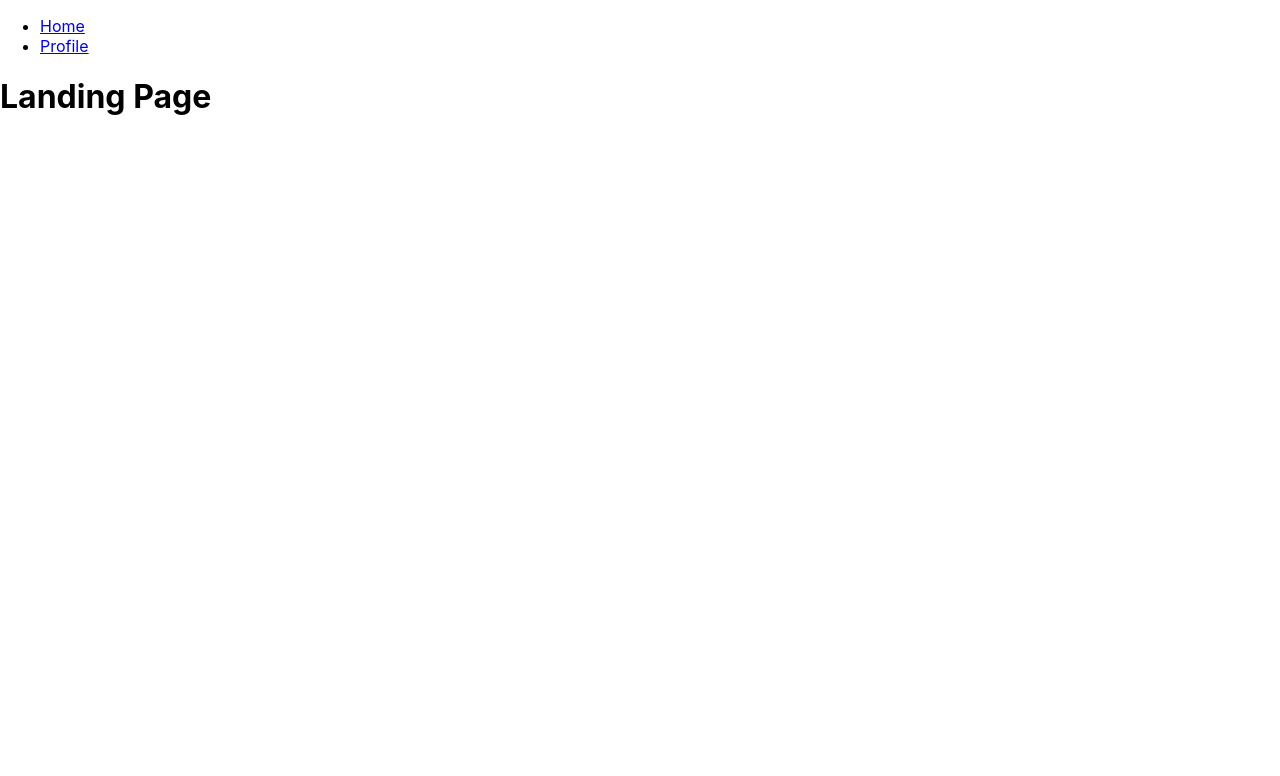
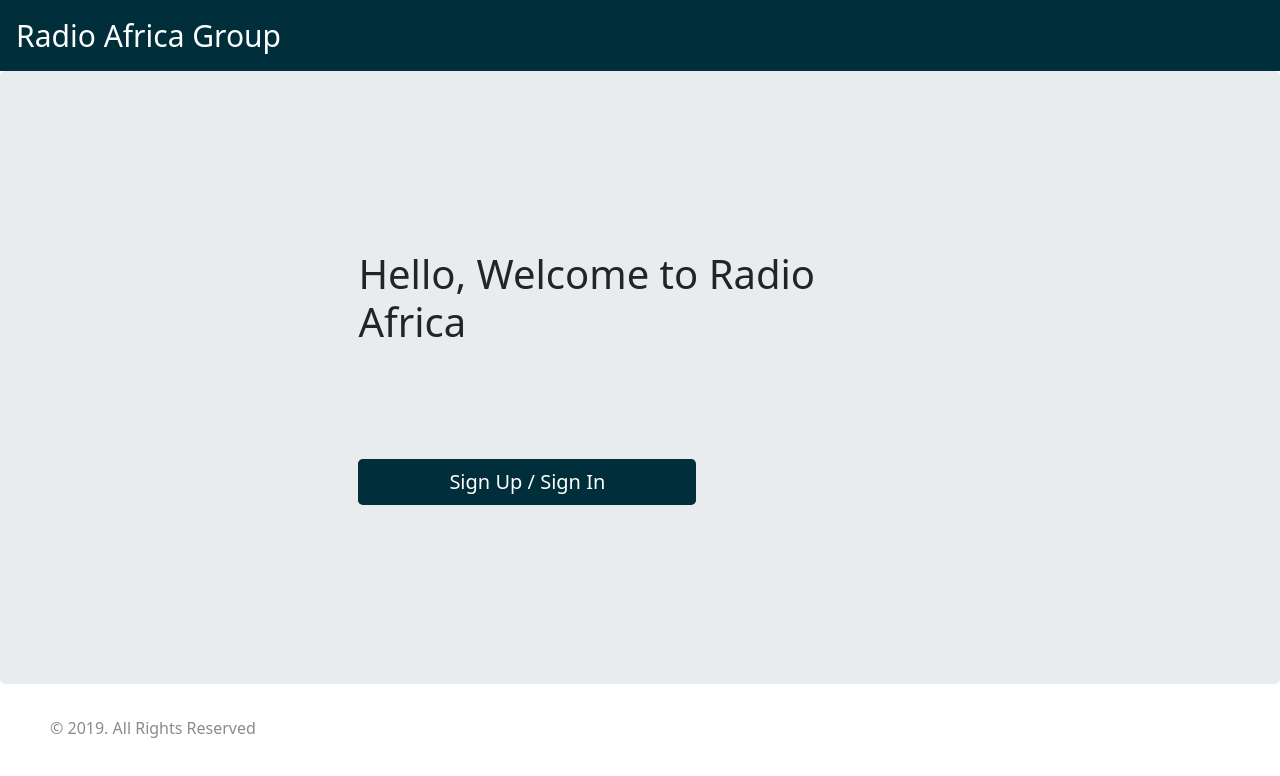
Before and after one commit to cob04/AuthApp, a React (Create React App) app: page / in a window 1280 px wide. Shown: the top 776 px of the page. Built offline with nearby package versions, Linux system fonts and the light colour scheme.

Commit message:
Style the landing page with bootstrap
- also themed the entire app

```diff
--- a/package.json
+++ b/package.json
@@ -3,10 +3,12 @@
   "version": "0.1.0",
   "private": true,
   "dependencies": {
+    "bootstrap": "^4.3.1",
     "react": "^16.10.2",
     "react-dom": "^16.10.2",
     "react-router-dom": "^5.1.2",
-    "react-scripts": "3.2.0"
+    "react-scripts": "3.2.0",
+    "reactstrap": "^8.0.1"
   },
   "scripts": {
     "start": "react-scripts start",
--- /dev/null
+++ b/src/App.css
@@ -0,0 +1,76 @@
+p,
+span,
+div {
+  font-family: "Noto Sans", sans-serif;
+}
+.custom-navbar {
+  background: #002e3b;
+  font-family: "Noto Sans", sans-serif;
+}
+.custom-navbar-link {
+  color: #fff !important;
+  font-size: 30px !important;
+}
+.custom-jumbotron {
+  padding: 14% 28% !important;
+}
+.main-text {
+  margin-bottom: 20%;
+}
+.footer {
+  color: #8a8a8f;
+  padding: 0 50px;
+  clear: both;
+}
+.custom-button {
+  background: #002e3b !important;
+  border: none !important;
+  color: #fff !important;
+  width: 60% !important;
+}
+.cover-image {
+  height: 200px;
+  background: #efefef;
+}
+.profile-wrapper {
+  overflow: auto;
+}
+.profile-jumbotron {
+  margin-top: -70px;
+}
+.profile {
+  width: 30%;
+  float: left;
+  margin-left: 14%;
+  margin-top: -100px;
+  margin-bottom: 100px;
+}
+.profile-description {
+  float: right;
+  width: 30%;
+  margin-right: 20%;
+}
+.name {
+  font-size: 28px;
+  display: inline-block;
+  margin-right: 50px;
+}
+.fa {
+  font-size: 28px;
+  margin: 5px;
+  color: #002e3b;
+}
+.online-dot {
+  display: inline-block;
+  border-radius: 50%;
+  height: 10px;
+  width: 10px;
+  background: #5cc26a;
+}
+.my-2 {
+  clear: both;
+}
+.online {
+  color: #5cc26a;
+  margin-left: 5px;
+}
--- a/src/App.js
+++ b/src/App.js
@@ -1,17 +1,23 @@
 import React, { Component } from "react";
 import { Route } from "react-router-dom";
+import { BrowserRouter as Router } from "react-router-dom";
 import Home from "./components/Home";
 import Profile from "./components/Profile";
 import Nav from "./components/Nav";
+import Footer from "./components/Footer";
+import "./App.css";
 
 class App extends Component {
   render() {
     return (
-      <>
-        <Nav />
-        <Route path="/" exact component={Home}></Route>
-        <Route path="/profile" component={Profile}></Route>
-      </>
+      <Router>
+        <div className="App">
+          <Nav />
+          <Route exact path="/" render={props => <Home />} />
+          <Route path="/profile" component={Profile} />
+          <Footer />
+        </div>
+      </Router>
     );
   }
 }
--- /dev/null
+++ b/src/components/Footer.js
@@ -0,0 +1,9 @@
+import React from "react";
+
+export default function Footer() {
+  return (
+    <div className="footer">
+      <p>&copy; {new Date().getFullYear()}. All Rights Reserved</p>
+    </div>
+  );
+}
--- a/src/components/Home.js
+++ b/src/components/Home.js
@@ -1,10 +1,16 @@
 import React, { Component } from "react";
+import { Jumbotron, Button } from "reactstrap";
 
 export default class Home extends Component {
   render() {
     return (
       <div>
-        <h1>Landing Page</h1>
+        <Jumbotron className="custom-jumbotron">
+          <h1 className="main-text">Hello, Welcome to Radio Africa</h1>
+          <Button color="secondary" className="custom-button" size="lg" block>
+            Sign Up / Sign In
+          </Button>
+        </Jumbotron>
       </div>
     );
   }
--- a/src/components/Nav.js
+++ b/src/components/Nav.js
@@ -1,15 +1,31 @@
 import React from "react";
-import { Link } from "react-router-dom";
+import { Collapse, Navbar, NavbarToggler, NavbarBrand } from "reactstrap";
 
-export default function Nav() {
-  return (
-    <ul>
-      <li>
-        <Link to="/">Home</Link>
-      </li>
-      <li>
-        <Link to="/profile">Profile</Link>
-      </li>
-    </ul>
-  );
+export default class Example extends React.Component {
+  constructor(props) {
+    super(props);
+
+    this.toggle = this.toggle.bind(this);
+    this.state = {
+      isOpen: false
+    };
+  }
+  toggle() {
+    this.setState({
+      isOpen: !this.state.isOpen
+    });
+  }
+  render() {
+    return (
+      <div>
+        <Navbar className="custom-navbar" light expand="md">
+          <NavbarBrand className="custom-navbar-link" href="/">
+            Radio Africa Group
+          </NavbarBrand>
+          <NavbarToggler onClick={this.toggle} />
+          <Collapse isOpen={this.state.isOpen} navbar></Collapse>
+        </Navbar>
+      </div>
+    );
+  }
 }
--- a/src/index.js
+++ b/src/index.js
@@ -1,6 +1,6 @@
 import React from "react";
 import ReactDOM from "react-dom";
-import "./index.css";
+import "bootstrap/dist/css/bootstrap.min.css";
 import App from "./App";
 import { Route, BrowserRouter as Router } from "react-router-dom";
 import * as serviceWorker from "./serviceWorker";
```
Also changed, not shown: 1 other file (tests, documents, lock files or other folders).
